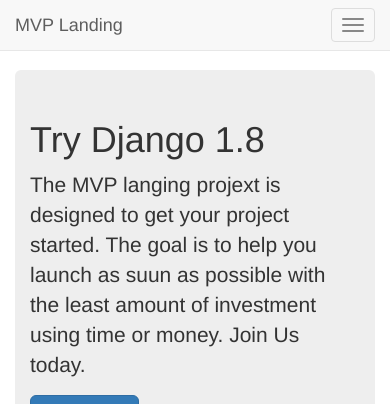
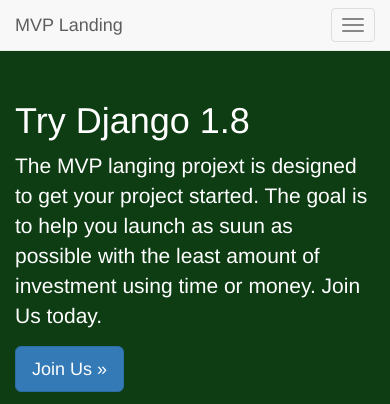
Before and after one commit to MengstuAlem/CodingEntrepreneurs, a Django app: page / in a window 390 px wide; the page is wider, and only the part inside the window is pictured. Shown: the top 404 px of that part. Run offline with Django 3.2, Linux system fonts and the light colour scheme; some libraries are stand-ins or nearby versions.

Commit message:
font awesome

```diff
--- a/templates/base.html
+++ b/templates/base.html
@@ -36,11 +36,12 @@
 
     {% include 'navbar.html' %}
 
+     {% block jumbotron %}
+
+     {% endblock %}
+
     <div class="container">
 
-        {% block jumbotron %}
-
-        {% endblock %}
 
         {% block content %}
 
--- a/templates/head_css.html
+++ b/templates/head_css.html
@@ -8,3 +8,5 @@
 
 <!-- Custom styles for this template -->
 <link href="{%  static 'css/navbar-static-top.css' %}" rel="stylesheet">
+
+<link rel="stylesheet" href="https://maxcdn.bootstrapcdn.com/font-awesome/4.5.0/css/font-awesome.min.css">
--- a/templates/home.html
+++ b/templates/home.html
@@ -8,24 +8,33 @@
     .lead{
         text-align: center;
     }
+    .jumbotron{
+        background-color: #0E3D14;
+        color: white;
+    }
+    .navbar{
+        margin-bottom: 0px !important;
+    }
 {% endblock %}
 </style>
 
 {% block jumbotron %}
     <div class="jumbotron">
+        <div class="container">
         <div class="row">
 
-            <div class="col-sm-8">
+            <div class="col-sm-6">
                 <h1>Try Django 1.8</h1>
                 <p>The MVP langing projext is designed to get your project started. The goal is to help you launch
                     as suun as possible with the least amount of investment using time or money. Join Us today.</p>
                 <p><a class="btn btn-lg btn-primary" href="../../components/#navbar" role="button">Join Us &raquo;</a></p>
             </div>
 
-            <div class="col-sm-4" style="background-color: black;min-height: 300px;">
-
+            <div class="col-sm-6">
+                <iframe width="560" height="315" src="https://www.youtube.com/embed/L02A37IY2iw" frameborder="0" allowfullscreen></iframe>
             </div>
 
+        </div>
         </div>
     </div>
 {% endblock %}
@@ -43,10 +52,15 @@
         </div>
 
         <div class="col-sm-3">
+            <i class="fa fa-bolt fa-5x fa-spin"></i>
             Django bootstrap
         </div>
 
         <div class="col-sm-3">
+            <span class="fa-stack fa-ng fa-5x">
+                <i style="color:green;" class="fa fa-circle-o-notch fa-stack-2x fa-spin"></i>
+                <i class="fa fa-github fa-stack-1x"></i>
+            </span>
             Starters
         </div>
 
```
Also changed, not shown: templates/about.html (added, +14 -0 lines).
